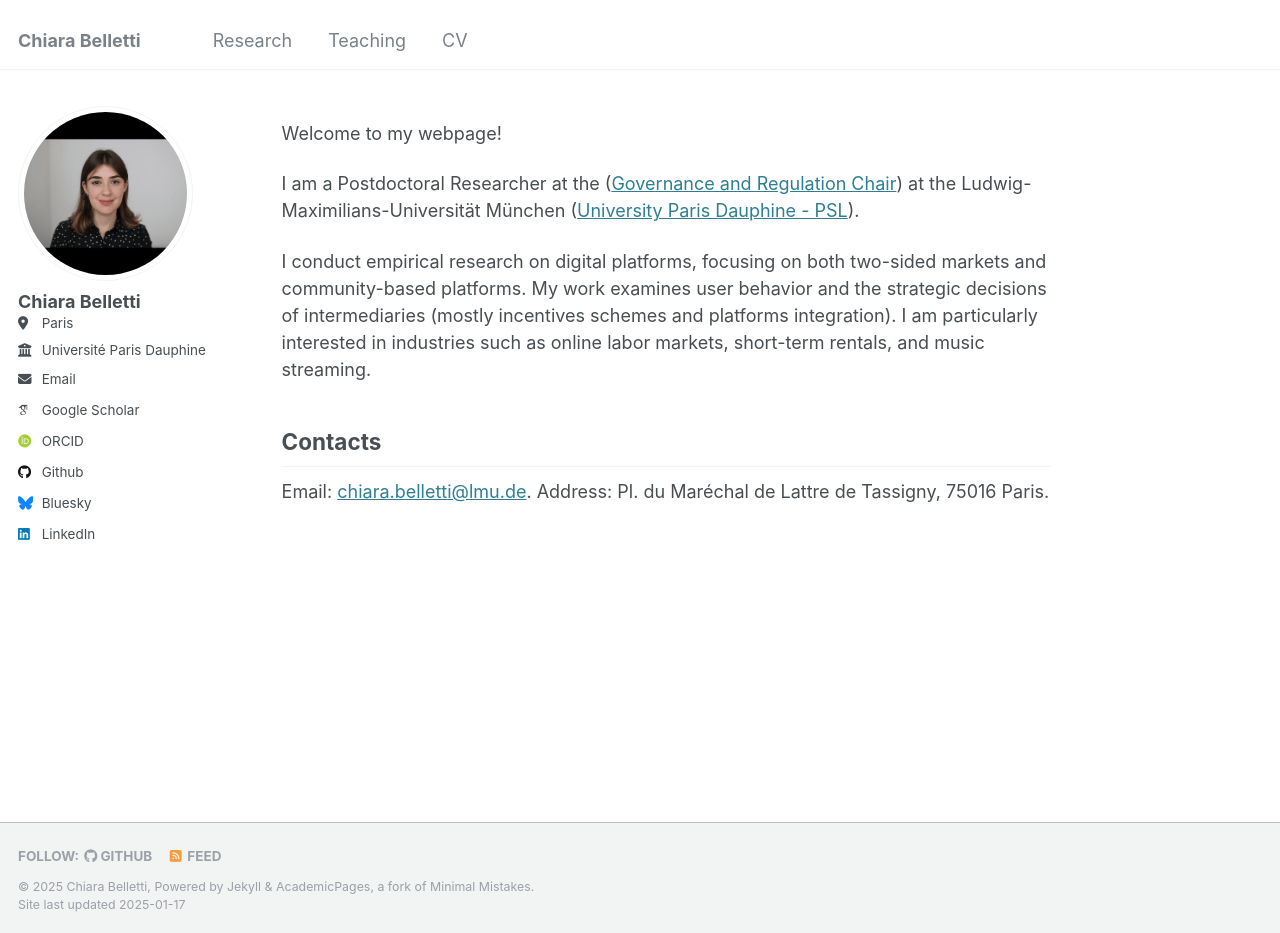
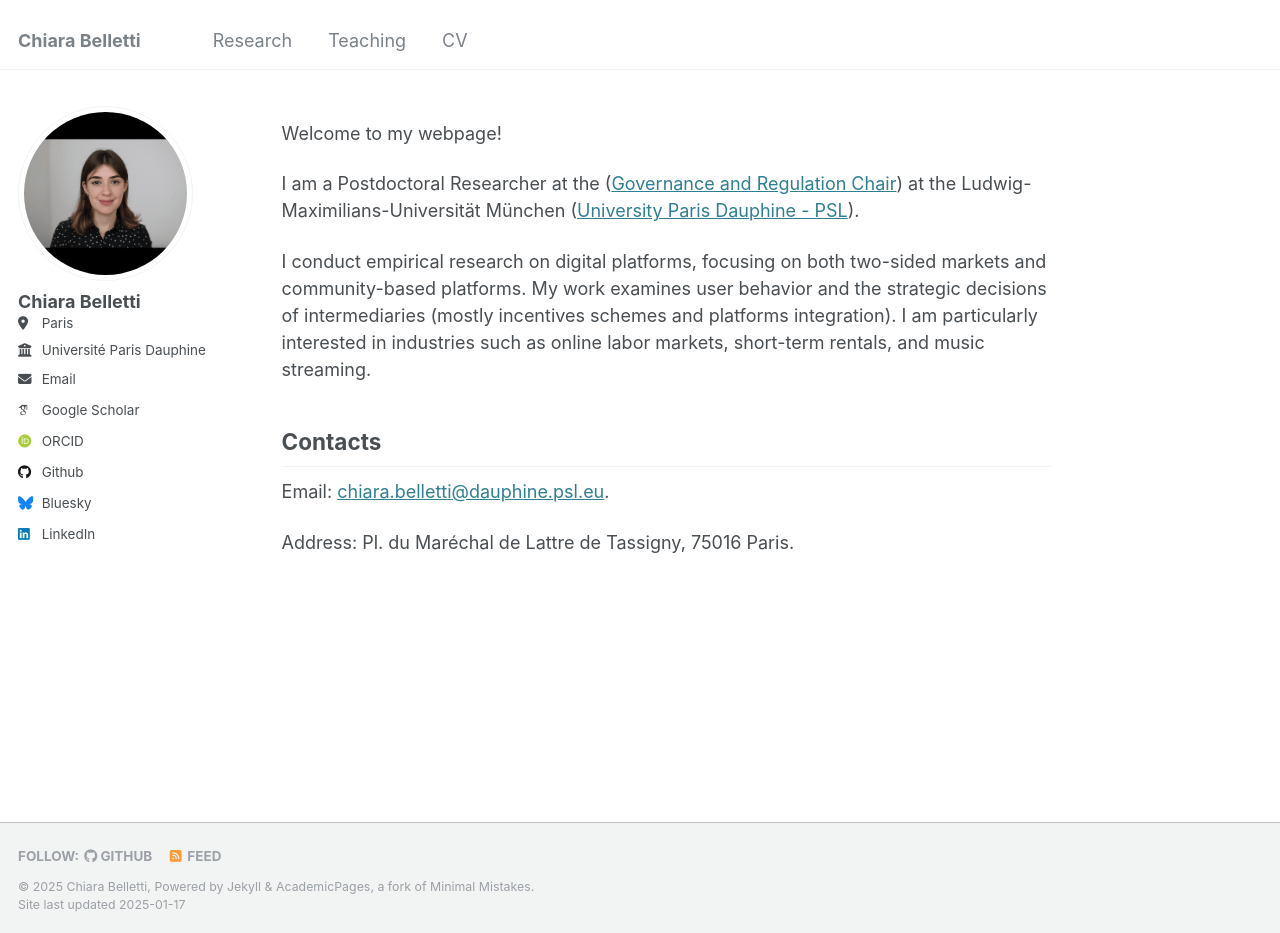
Before and after one commit to ChiaraBelletti/ChiaraBelletti.github.io, a Jekyll site: the page built from _pages/about.md, in a window 1280 px wide and 933 px high. Built offline with Jekyll 4.4.1, drawn with Linux system fonts in a browser that asks for light colours; some web fonts are replaced.

Commit message:
Update about.md

```diff
--- a/_pages/about.md
+++ b/_pages/about.md
@@ -18,5 +18,6 @@ I am particularly interested in industries such as online labor markets, short-t
 Contacts
 ------
 
-Email: <a href="mailto:">chiara.belletti@lmu.de</a>.
+Email: <a href="mailto:">chiara.belletti@dauphine.psl.eu</a>.
+
 Address: Pl. du Maréchal de Lattre de Tassigny, 75016 Paris.
```
